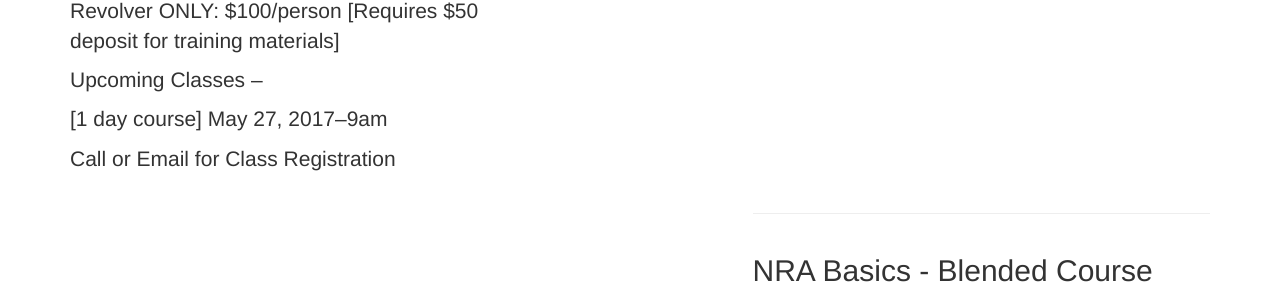
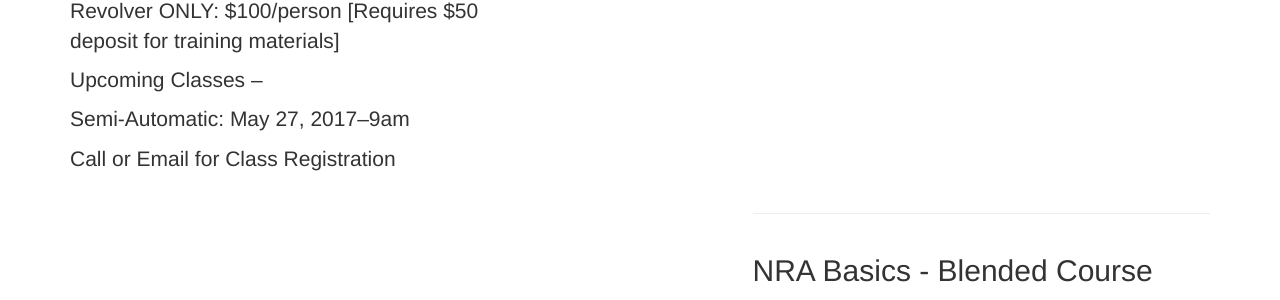
Before and after one commit to aimpoint/aimpoint.github.io, a Jekyll site: the page built from _posts/2016-1-4-basics1.markdown, in a window 1280 px wide and 900 px high, scrolled down 1787 px. Shown: the part 153-453 px from the top of the window. Built offline with Jekyll 4.4.1, drawn with Linux system fonts in a browser that asks for light colours; nearby versions of some CDN libraries; library files that are not in the unit come from our copies.

Commit message:
Update 2016-1-4-basics1.markdown

```diff
--- a/_posts/2016-1-4-basics1.markdown
+++ b/_posts/2016-1-4-basics1.markdown
@@ -17,6 +17,6 @@ Revolver ONLY: $100/person [Requires $50 deposit for training materials]
 Upcoming Classes --
 
 
-[1 day course] May 27, 2017--9am
+Semi-Automatic: May 27, 2017--9am
 
 Call or Email for Class Registration
```
